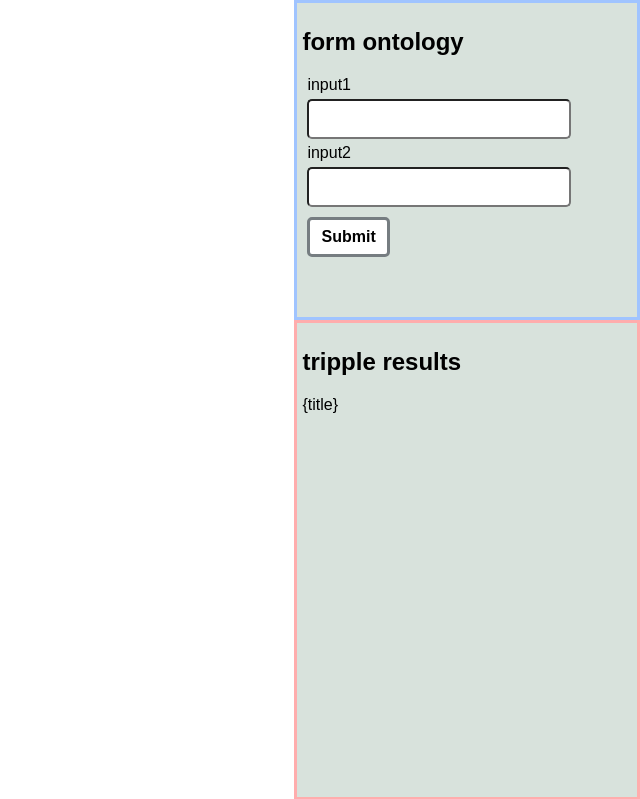
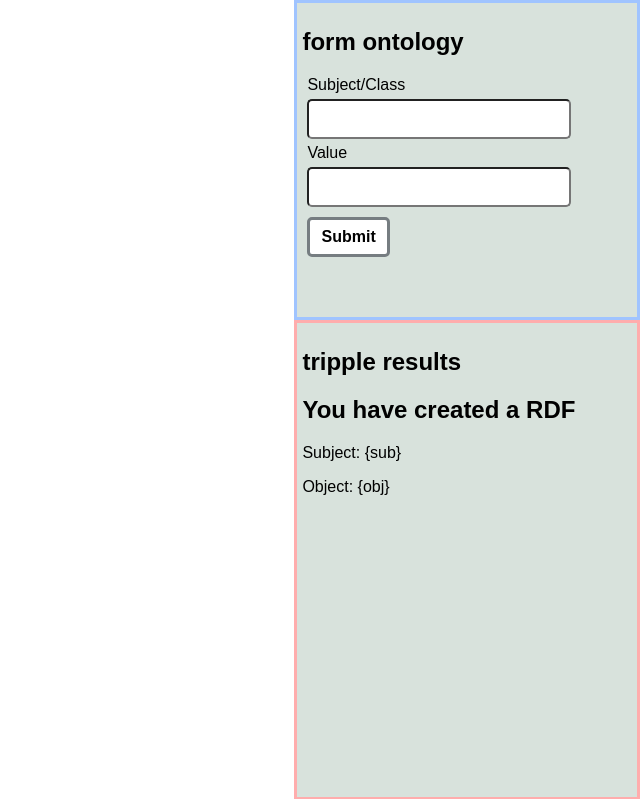
Before and after one commit to awi2004/RdfMapper, a Flask app: template rdfdataextraction-master/templates/test_regex_file.html in a window 1280 px wide. Shown: the top 799 px of the page, without its empty margins (640-1280 px from the left). Run offline with Flask 2, Linux system fonts and the light colour scheme; the template is opened without the code that fills it, so the values that code supplies are empty.

Commit message:
add show tripple results just by frontend no backend

```diff
--- a/rdfdataextraction-master/app.py
+++ b/rdfdataextraction-master/app.py
@@ -321,7 +321,12 @@
     g.namespace_manager.bind('unit', UNIT)
     g.namespace_manager.bind('bs', BS)
     g.namespace_manager.bind('bmwd', BMWD)
+
+    subjects = []
+    predicates = []
+    objects = []
     # file to reads
+    # readForm =
 
     if request.method == 'POST':
         file = request.form['upload-file']
@@ -334,12 +339,45 @@
                 file_data.append(line)
         # some thing
         data=json.dumps(file_data[:30])
-        print(data)
+
+        # if request.method == 'POST' and request.form.get('showTripple') == 'Submit':
+        #     filter_data = request.form['input1']
+        #     filter_data = [i for i in re.split("\s\s|;|\t", test) if i != '']
+        #     if len(filter_data) <= 2:
+        #         g.add((BMWD[request.form.get('input2')], BS['hasValue'], Literal(filter_data[-1])))
+        #         subjects.append(request.form.get('input2'))
+        #         predicates.append('hasValue')
+        #         objects.append(filter_data[-1])
+        #     else:
+        #         if re.findall('[0-9]+', filter_data[1]):
+        #             g.add((BMWD[request.form.get('input2')], UNIT['hasUnit'], Literal(filter_data[2])))
+        #             subjects.append(request.form.get('input2'))
+        #             predicates.append('hasUnit')
+        #             objects.append(filter_data[2])
+
+        #             g.add((BMWD[request.form.get('input2')], BS['hasValue'], Literal(filter_data[1])))
+        #             subjects.append(request.form.get('input2'))
+        #             predicates.append('hasValue')
+        #             objects.append(filter_data[1])
+        #         else:
+        #             g.add((BMWD[request.form.get('input2')], BS['hasValue'], Literal(filter_data[2])))
+        #             subjects.append(request.form.get('input2'))
+        #             predicates.append('hasValue')
+        #             objects.append(filter_data[2])
+
+        #             g.add((BMWD[request.form.get('input2')], UNIT['hasUnit'], Literal(filter_data[1])))
+        #             subjects.append(request.form.get('input2'))
+        #             predicates.append('hasUnit')
+        #             objects.append(filter_data[1])
+
     else:
         file = ''
         no_of_lines = ''
         file_data = []
         data = []
+
+    # trippleDF = pd.DataFrame({'Subjects':subjects,'Predicates':predicates,'Objects':objects})
+    # , records = trippleDF.to_dict('records'), colnames=trippleDF.columns.values
     return render_template('test_regex_file.html', data=data)
 
 @app.route('/upload', methods=['POST'])
--- a/rdfdataextraction-master/templates/test_regex_file.html
+++ b/rdfdataextraction-master/templates/test_regex_file.html
@@ -23,22 +23,46 @@
                     form ontology
                 </h1>
                 <div v-show="true" >
-                    <label for="input1">input1</label>
-                    <br>
-                    <input type="text" name="input1" :value="title">
-                    <br>
-                    <label for="input2">input2</label>
-                    <br>
-                    <input type="text" name="input2">
-                    <br>
-                    <input type="submit" name="show_tripple_submit" value="Submit" class="submit-btn">
-                    <!-- <button type="submit">Submit</button> -->
+                    <!-- <form action="#" name="tripple-form" method="POST" novalidate> -->
+                        <label for="input1">Subject/Class</label>
+                        <br>
+                        <input type="text" name="input1" :value="title" >
+                        <br>
+                        <label for="input2">Value</label>
+                        <br>
+                        <input type="text" name="input2" v-model="sub">
+                        <br>
+                        <input type="submit" name="showTripple" value="Submit" class="submit-btn" @click="onSubmit">
+                        <!-- <button type="submit">Submit</button> -->
+                    <!-- </form> -->
                 </div>
             </div>
 
             <div class="tripple-show">
                 <h1>tripple results</h1>
-                {title}
+                <!-- <table>
+                      <thead>
+                          <tr>
+                              {% for col in colnames %}
+                              <th>{{ col }}</th>
+                              {% endfor %}
+                          </tr>
+                      </thead>
+                      <tbody>
+                          {% for record in records %}
+                          <tr>
+                              {% for col in colnames %}
+                              <td>{{ record[col] }}</td>
+                              {% endfor %}
+                          </tr>
+                          {% endfor %}
+                      </tbody>
+                  </table> -->
+                  <div v-show="showRdf">
+                    <h2>You have created a RDF</h2>
+                    <p>Subject: {sub}</p>
+                    <p>Object: {obj}</p>
+                  </div>
             </div>
 
         </section>
@@ -57,7 +81,7 @@
             </nav>
         <!--  -->
             <h1>File preview</h1>
-            <form class="" action="/test_read" method="post">
+            <form name="read-file-form" action="/test_read" method="post">
                 <h2>Read Any File</h2>
                 <input type="file" name="upload-file">
                 <input type="number" name="no_of_rows_csv" placeholder="no of lines to show"/>
@@ -110,7 +134,11 @@
                 isActive: true,
                 values: valuesObjectArray,
                 id: '',
-                title: ''
+                title: '',
+                sub: '',
+                predicate: '',
+                obj: '',
+                showRdf: false
             },
             methods: {
                 toggleMenu(index) {
@@ -121,6 +149,10 @@
                     console.log(this.isActive)
                     console.log('this is id ',this.id)
                     console.log(this.values[index].opened)
+                },
+                onSubmit() {
+                    this.showRdf = true;
+                    this.obj = this.title
                 }
             }
         })
```
